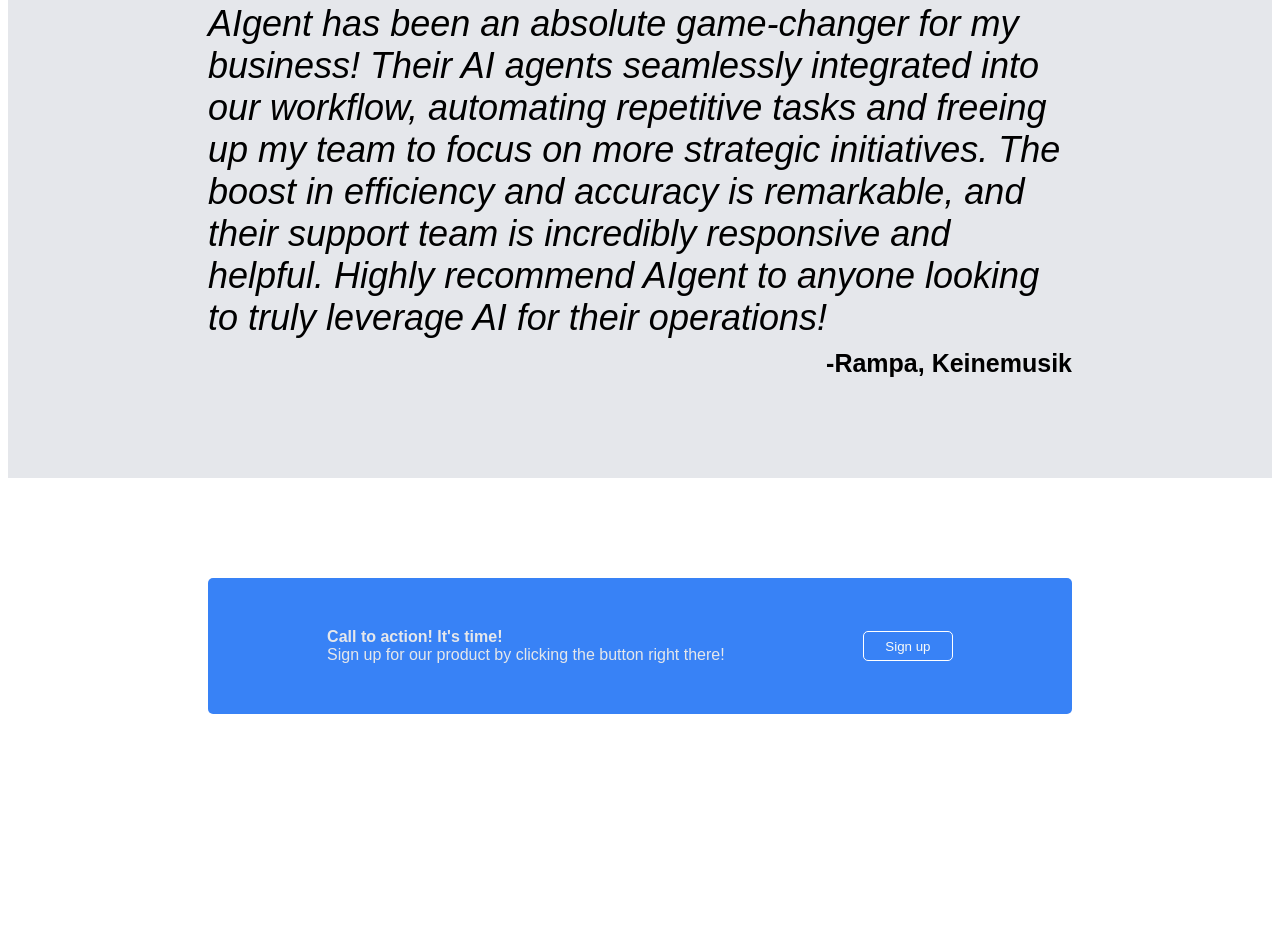
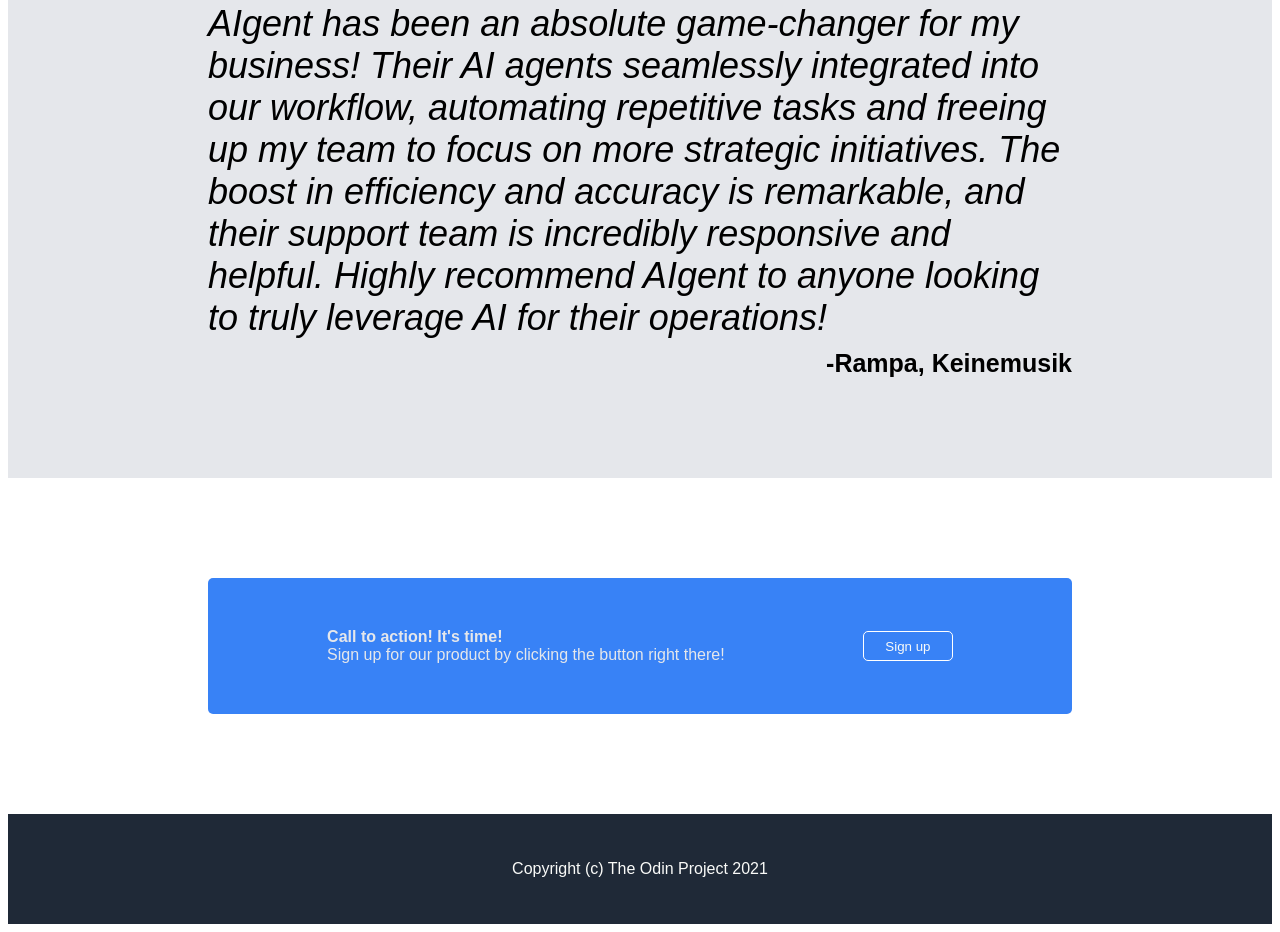
Before and after one commit to TPD2004/landing_page, a plain HTML site: page index.html in a window 1280 px wide. Shown: the part 999-1931 px from the top of the page. Before the commit the page ends 1813 px from the top, so only its background shows below. Drawn offline with Linux system fonts and the light colour scheme.

Commit message:
Add footer and hover property
gave the button in call to action hover properties

```diff
--- a/index.html
+++ b/index.html
@@ -76,5 +76,9 @@
             <button>Sign up</button>
         </div>
 
+        <div class="footer">
+            <p>Copyright (c) The Odin Project 2021</p>
+        </div>
+
     </body>
 </html>
--- a/style.css
+++ b/style.css
@@ -193,6 +193,11 @@ body {
     color: #F9FAF8;
 }
 
+.action button:hover {
+    background-color: #F9FAF8;
+    color: #3882F6;
+}
+
 .action .content {
     display: flex;
     flex-direction: column;
@@ -209,3 +214,12 @@ body {
     padding: 0;
     margin: 0;
 }
+
+/* Footer */
+
+.footer {
+    background-color: #1F2937;
+    color: #F9FAF8;
+    text-align: center;
+    padding: 30px;
+}
```
